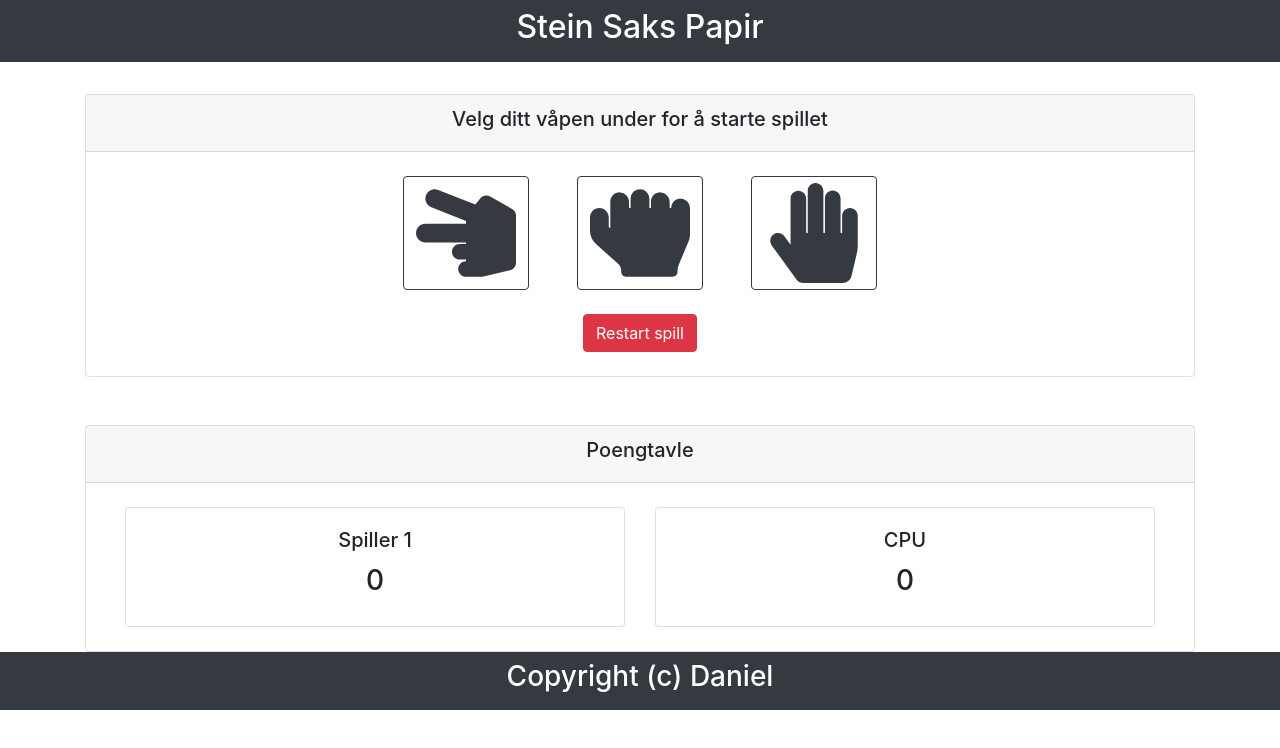
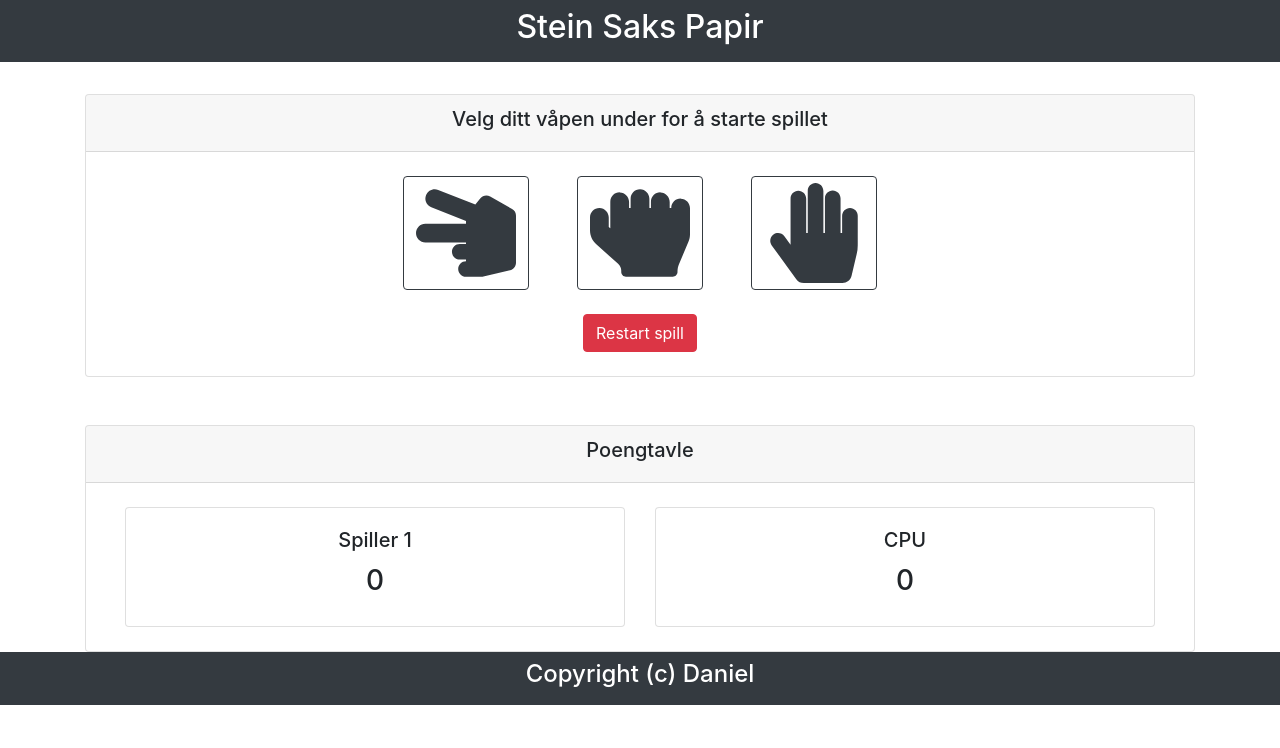
Before and after one commit to w3bdesign/stein-saks-papir, a React (Create React App) app: page / in a window 1280 px wide. Shown: the top 748 px of the page. Built offline with nearby package versions, Linux system fonts and the light colour scheme.

Commit message:
Mindre str på tekst i footer

```diff
--- a/src/components/Layout/Footer/Footer.component.tsx
+++ b/src/components/Layout/Footer/Footer.component.tsx
@@ -5,7 +5,7 @@ import Navbar from 'react-bootstrap/Navbar';
 function Footer() {
   return (
     <Navbar bg="dark" variant="dark">
-      <h3 className="mx-auto text-white">Copyright (c) Daniel</h3>
+      <h4 className="mx-auto text-white">Copyright (c) Daniel</h4>
     </Navbar>
   );
 }
```
Also changed, not shown: package.json (+5 -5 lines), 1 other file (tests, documents, lock files or other folders).
